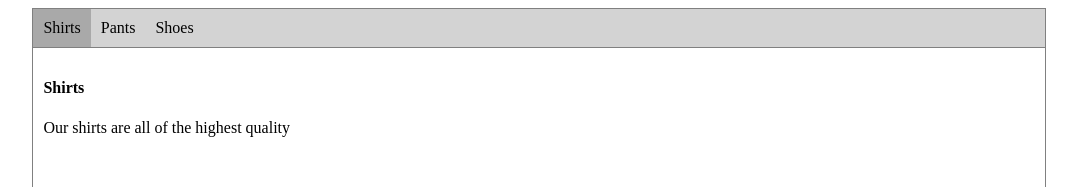
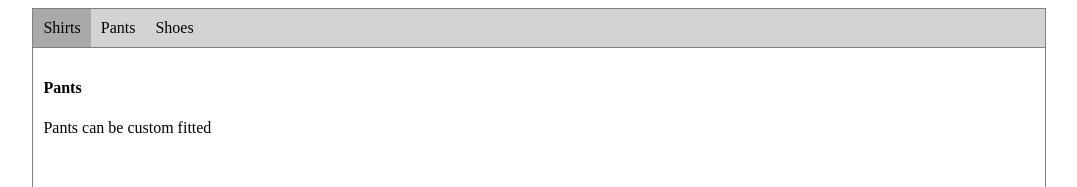
Before and after one commit to EWcode-LA/Tab_Selector, a plain HTML site: page index.html in a window 1280 px wide. Both pictures are taken after a click on the element "Pants". Shown: the top 187 px of the page, without its empty margins (101-1178 px from the left). Drawn offline with Linux system fonts and the light colour scheme.

Commit message:
fixed selector name so the tabs would work

```diff
--- a/index.html
+++ b/index.html
@@ -42,7 +42,6 @@
       .tab-active {
         background-color: darkgrey;
       }
-
     </style>
   </head>
   <body>
@@ -51,7 +50,6 @@
         <div class="tab tab-active">Shirts</div>
         <div class="tab">Pants</div>
         <div class="tab">Shoes</div>
-
       </div>
       <div class="content">
         <div id="Shirts" class="content-body show-by-default">
@@ -71,23 +69,21 @@
     <script>
       //add click listner to each tab by selecting tab class and loop through
       function setNewActive(el) {
-            var contentBodies = document.getElementsByClassName('content-body');
+        var contentBodies = document.getElementsByClassName("content-body");
         for (var contentBody of contentBodies) {
-                contentBody.classList.remove('show-active')
+          contentBody.classList.remove("show-by-default");
         }
-
-            document.getElementById(el.textContent).classList.add('show-active')
+        document.getElementById(el.textContent).classList.add("show-by-default");
       }
       //function to remove show-active class and add to clicked
       //select .content-body
       //remove .show-active
       //add .show-active back when clicked
 
-    var tabs = document.getElementsByClassName('tab');
+      var tabs = document.getElementsByClassName("tab");
       for (var tab of tabs) {
-        tab.addEventListener('click', function(e) {
+        tab.addEventListener("click", function(e) {
           setNewActive(e.currentTarget);
-
         })
       }
     </script>
```
Lines whose indentation alone changed are shown as unchanged.
